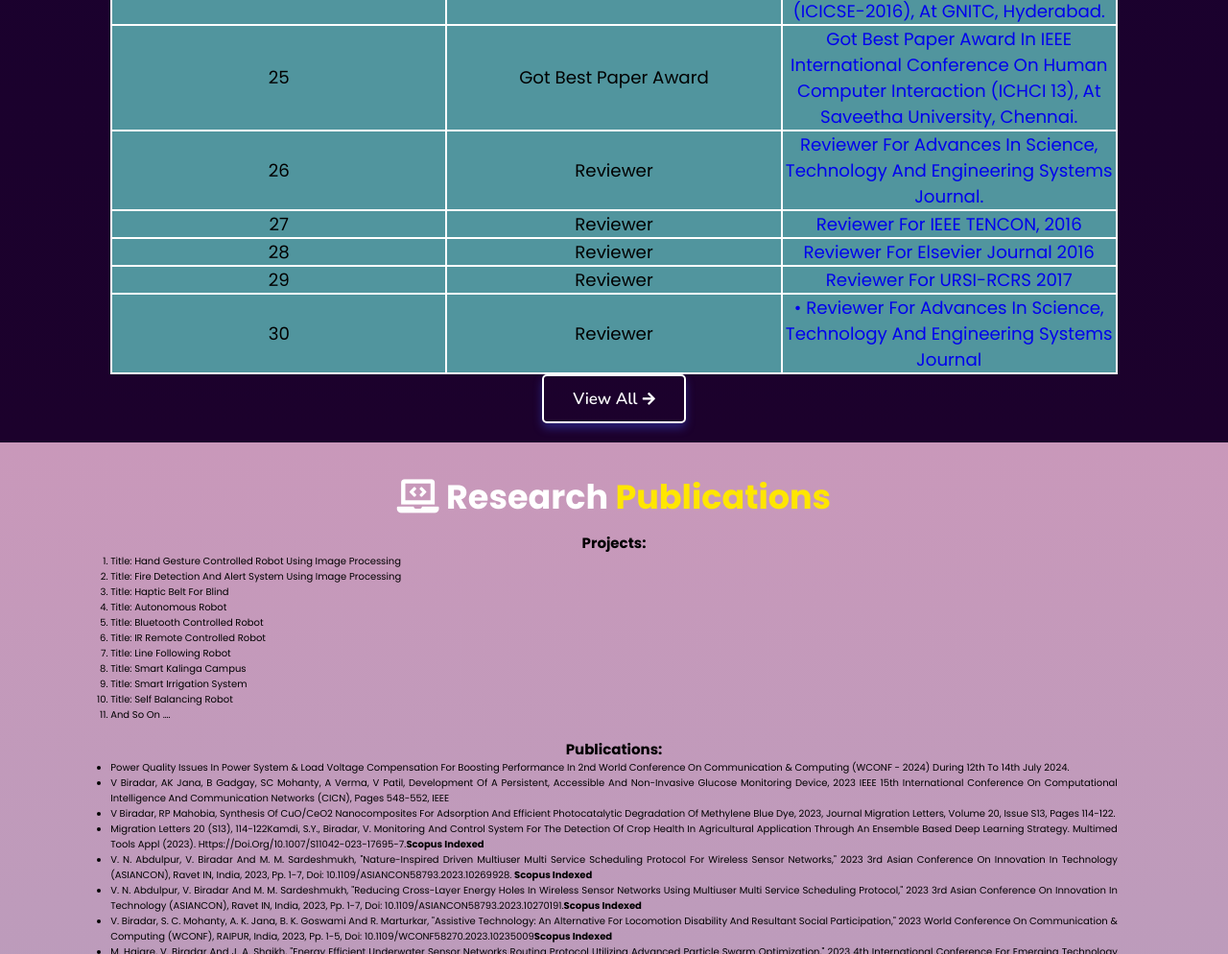
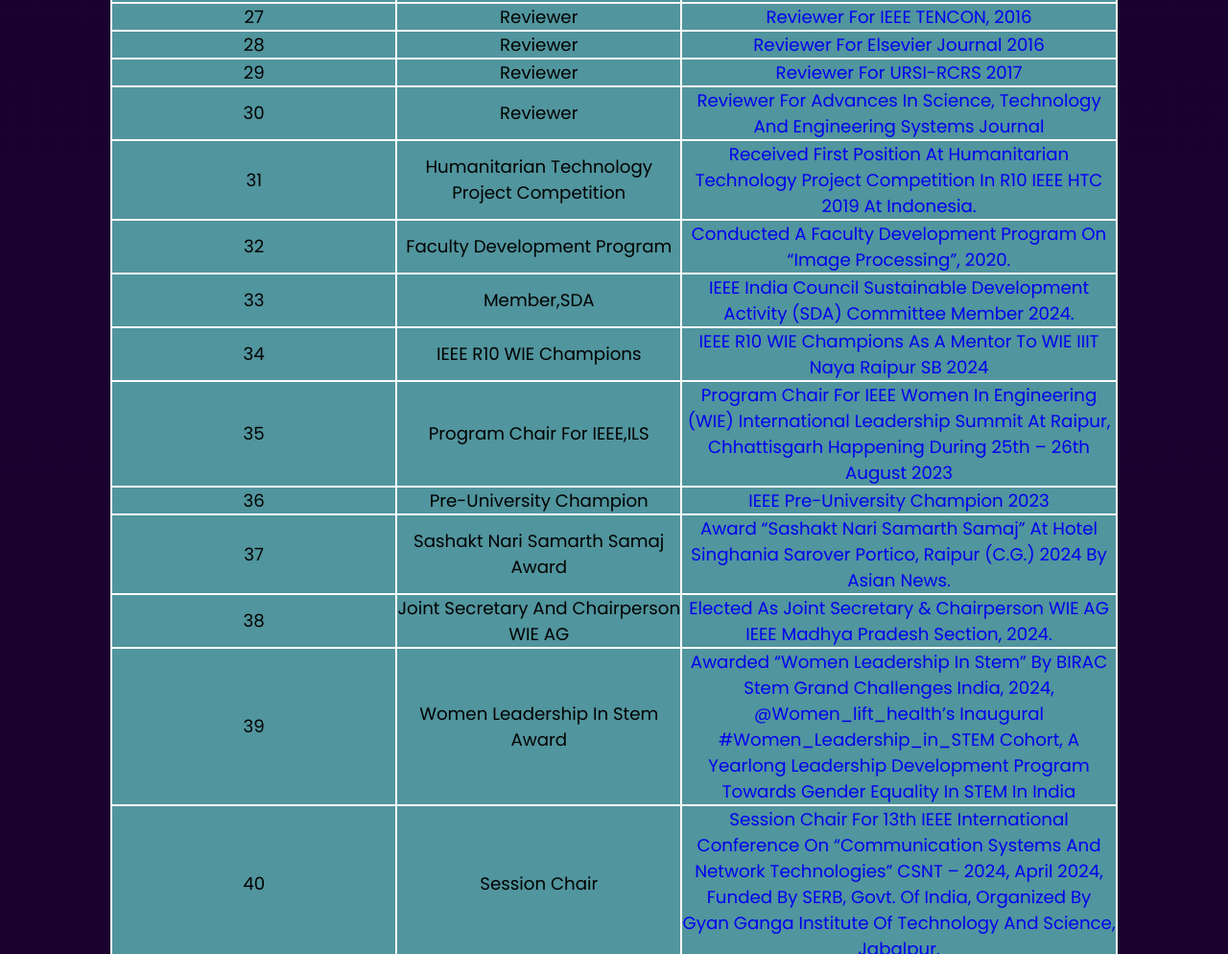
Before and after one commit to laxmi81181/portfolio, a plain HTML site: page index.html in a window 1280 px wide. Shown: the part 7741-8735 px from the top of the page at 96% size. Drawn offline with nearby package versions, Linux system fonts and the light colour scheme.

Commit message:
Update index.html

```diff
--- a/index.html
+++ b/index.html
@@ -531,7 +531,7 @@ th, td {
   <tr>
     <td><center>2</center></td>
     <td><center>Chairperson</center></td>
-    <td><a href="https://wconf.in" target="_blank" class="btn"><span><center>IEEE WIE AG MP Section(2023-24)</center></span></td>
+    <td><a href="https://wconf.in" target="_blank" class="btn"><span><center>IEEE WIE AG MP Section(2023-25)</center></span></td>
   </tr>
   <tr>
     <td><center>3</center></td>
@@ -676,7 +676,77 @@ th, td {
   <tr>
     <td><center>30</center></td>
     <td><center>Reviewer</center></td>
-    <td><a href="#" target="_blank" class="btn"><span><center>•	Reviewer for Advances in Science, Technology and Engineering Systems Journal</center></span></td>
+    <td><a href="#" target="_blank" class="btn"><span><center>Reviewer for Advances in Science, Technology and Engineering Systems Journal</center></span></td>
+  </tr>
+    <tr>
+    <td><center>31</center></td>
+    <td><center>Humanitarian Technology Project Competition </center></td>
+    <td><a href="#" target="_blank" class="btn"><span><center>Received First Position at Humanitarian Technology Project Competition in R10 IEEE HTC 2019 at Indonesia.	</center></span></td>
+  </tr>
+    <tr>
+    <td><center>32</center></td>
+    <td><center>Faculty Development Program </center></td>
+    <td><a href="#" target="_blank" class="btn"><span><center>Conducted a Faculty Development Program on “Image Processing”, 2020.	</center></span></td>
+  </tr>
+    <tr>
+    <td><center>33</center></td>
+    <td><center>Member,SDA</center></td>
+    <td><a href="#" target="_blank" class="btn"><span><center>IEEE India Council Sustainable Development Activity (SDA) Committee Member 2024.</center></span></td>
+  </tr>
+    <tr>
+    <td><center>34</center></td>
+    <td><center>IEEE R10 WIE Champions </center></td>
+    <td><a href="#" target="_blank" class="btn"><span><center> IEEE R10 WIE Champions as a Mentor to WIE IIIT Naya Raipur SB 2024	</center></span></td>
+  </tr>
+    <tr>
+    <td><center>35</center></td>
+    <td><center>Program Chair for IEEE,ILS </center></td>
+    <td><a href="#" target="_blank" class="btn"><span><center> Program Chair for IEEE Women in Engineering (WIE) International Leadership Summit at Raipur, Chhattisgarh happening during 25th – 26th August 2023 	</center></span></td>
+  </tr>
+    <tr>
+    <td><center>36</center></td>
+    <td><center>Pre-University Champion</center></td>
+    <td><a href="#" target="_blank" class="btn"><span><center> IEEE Pre-University Champion 2023	</center></span></td>
+  </tr>
+    <tr>
+    <td><center>37</center></td>
+    <td><center>Sashakt Nari Samarth Samaj Award</center></td>
+    <td><a href="#" target="_blank" class="btn"><span><center>Award “Sashakt Nari Samarth Samaj” at Hotel Singhania Sarover Portico, Raipur (C.G.) 2024 by Asian News.	</center></span></td>
+  </tr>
+    <tr>
+    <td><center>38</center></td>
+    <td><center>Joint Secretary and Chairperson WIE AG </center></td>
+    <td><a href="#" target="_blank" class="btn"><span><center>Elected as Joint Secretary & Chairperson WIE AG IEEE Madhya Pradesh Section, 2024.	</center></span></td>
+  </tr>
+     <tr>
+    <td><center>39</center></td>
+    <td><center>Women leadership in stem Award </center></td>
+    <td><a href="#" target="_blank" class="btn"><span><center> Awarded “Women leadership in stem” by BIRAC stem grand challenges India, 2024, @women_lift_health’s inaugural #Women_Leadership_in_STEM cohort, a yearlong leadership development program towards gender equality in STEM in India  	</center></span></td>
+  </tr>
+     <tr>
+    <td><center>40</center></td>
+    <td><center>Session chair</center></td>
+    <td><a href="#" target="_blank" class="btn"><span><center>Session Chair for 13th IEEE International Conference on “Communication Systems and Network Technologies” CSNT – 2024, April 2024, funded by SERB, Govt. of India, organized by Gyan Ganga Institute of Technology and Science, Jabalpur.</center></span></td>
+  </tr>
+     <tr>
+    <td><center>41</center></td>
+    <td><center>IEEE Program Committee Co-Chair   </center></td>
+    <td><a href="#" target="_blank" class="btn"><span><center>Program Committee Co-Chair – IEEE Women in Engineering International Leadership Conference during 15-16 May 2025, San Jose, USA</center></span></td>
+  </tr>
+     <tr>
+    <td><center>42</center></td>
+    <td><center>IEEE WIE Inspiring Member of the Year Award  </center></td>
+    <td><a href="#" target="_blank" class="btn"><span><center>Honoured with the "2024 IEEE Women in Engineering Inspiring Member of the Year Award (Honorable Mention)." This prestigious recognition, bestowed by the Women in Engineering on behalf of IEEE, aims to advance the scientific and educational mission of the organization.</center></span></td>
+  </tr>
+  </tr>
+     <tr>
+    <td><center>43</center></td>
+    <td><center>R10 WIE Outstanding Professional Volunteer Award,2024</center></td>
+    <td><a href="#" target="_blank" class="btn"><span><center>Received the “R10 WIE Outstanding Professional Volunteer Award 2024”, this recognition holds special significance as it acknowledges the work we do to empower and uplift Women in Engineering and Technology.</center></span></td>
+  </tr>
+    <td><center>44</center></td>
+    <td><center>Subcommittee Chair,</center></td>
+    <td><a href="#" target="_blank" class="btn"><span><center>R10 IEEE WIE Education/Outreach Subcommittee Chair, 2024.</center></span></td>
   </tr>
 
 
```
